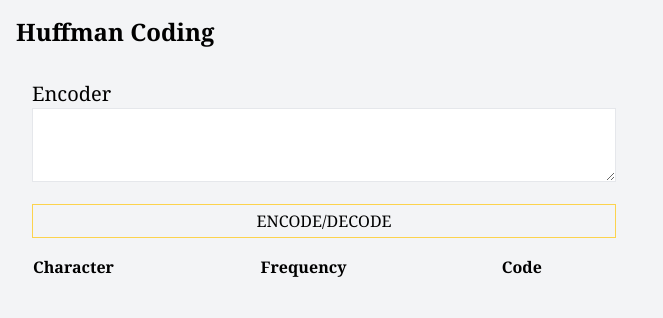
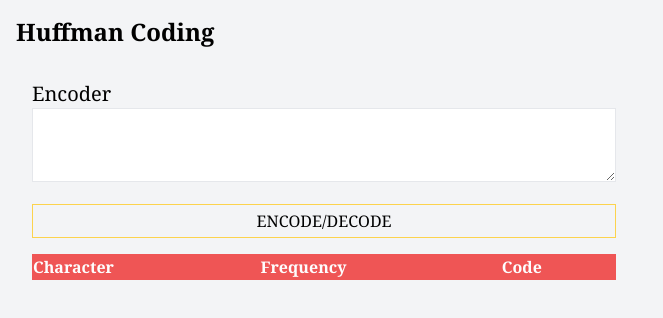
Before and after one commit to NobeKanai/huffman-example, a Vue app: page / in a window 1280 px wide. Shown: the top 318 px of the page, without its empty margins (0-663 px from the left). Built offline with nearby package versions, Linux system fonts and the light colour scheme.

Commit message:
fix bug, opt

```diff
--- a/src/App.vue
+++ b/src/App.vue
@@ -50,14 +50,14 @@
 
         <button
           @click="modalShow=true"
-          class="my-4 border border-yellow-300 w-full py-1 hover:bg-yellow-300 transition duration-300 ease-linear"
+          class="my-4 border border-yellow-300 w-full py-1 hover:bg-yellow-300 bg-opacity-90 transition duration-300 ease-linear"
         >
           ENCODE/DECODE
         </button>
 
         <table class="table-auto w-full">
           <thead>
-            <tr class="text-left">
+            <tr class="text-left bg-red-500 text-white opacity-90">
               <th class="">Character</th>
               <th class="">Frequency</th>
               <th class="">Code</th>
@@ -72,6 +72,7 @@
             <tr
               v-for="[char, num] in huffman.frequency"
               :key="char"
+              class=" px-4 py-2 text-gray-800 font-medium odd:bg-gray-200"
             >
               <td>{{ rawChar(char) }}</td>
               <td>{{ num }}</td>
@@ -113,7 +114,7 @@ export default defineComponent({
   methods: {
     computeRealContent() {
       // 根据规则计算出真实字符串
-      // @ 清除前面(换行符后)的所有内容， # 删除上一个字符
+      // @ 清除前面(换行符后)的所有内容， #删除上一个字符
       const tempCharList: Array<string> = [];
       this.content.split("").forEach((char) => {
         if (char === "@") {
@@ -155,5 +156,9 @@ export default defineComponent({
 
 <style lang="sass">
 ._container
-  @apply rounded p-4
+  @apply p-4
+
+.link
+  fill: none
+  stroke: #ccc
 </style>
--- a/src/huffman.ts
+++ b/src/huffman.ts
@@ -1,5 +1,4 @@
 import { OrderedQueue } from "./queue";
-import { drawGraph } from "./graph";
 
 export interface TreeNode {
   symbol?: string;
@@ -41,7 +40,7 @@ export function decode (text: string, codes: Map<string, string>): string {
   return result.join("");
 }
 
-/** GET SYMBOLS CODES FROM TEXT */
+/** GET SYMBOLS CODES & FREQUENCY TABLE & HUFFMAN TREE FROM TEXT */
 export function getInfoFromText (text: string): [Map<string, string>, [string, number][], TreeNode?] {
   const frequencyArr = getFrequency(text);
 
--- a/tailwind.config.js
+++ b/tailwind.config.js
@@ -9,8 +9,11 @@ module.exports = {
     './src/**/*.jsx',
   ],
   theme: {
-    extend: {},
   },
-  variants: {},
+  variants: {
+    extend: {
+      backgroundColor: ['odd'],
+    }
+  },
   plugins: [],
 }
```
